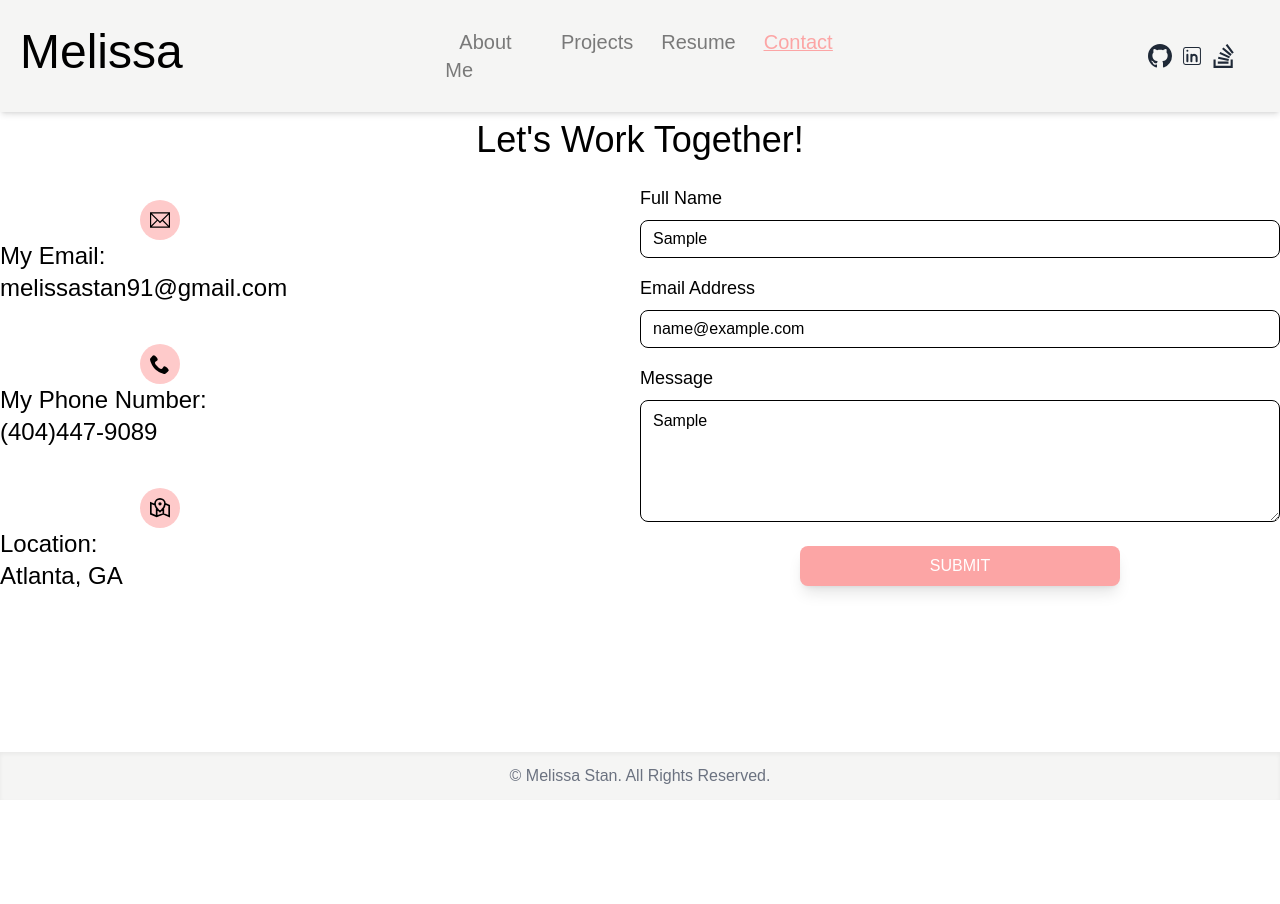
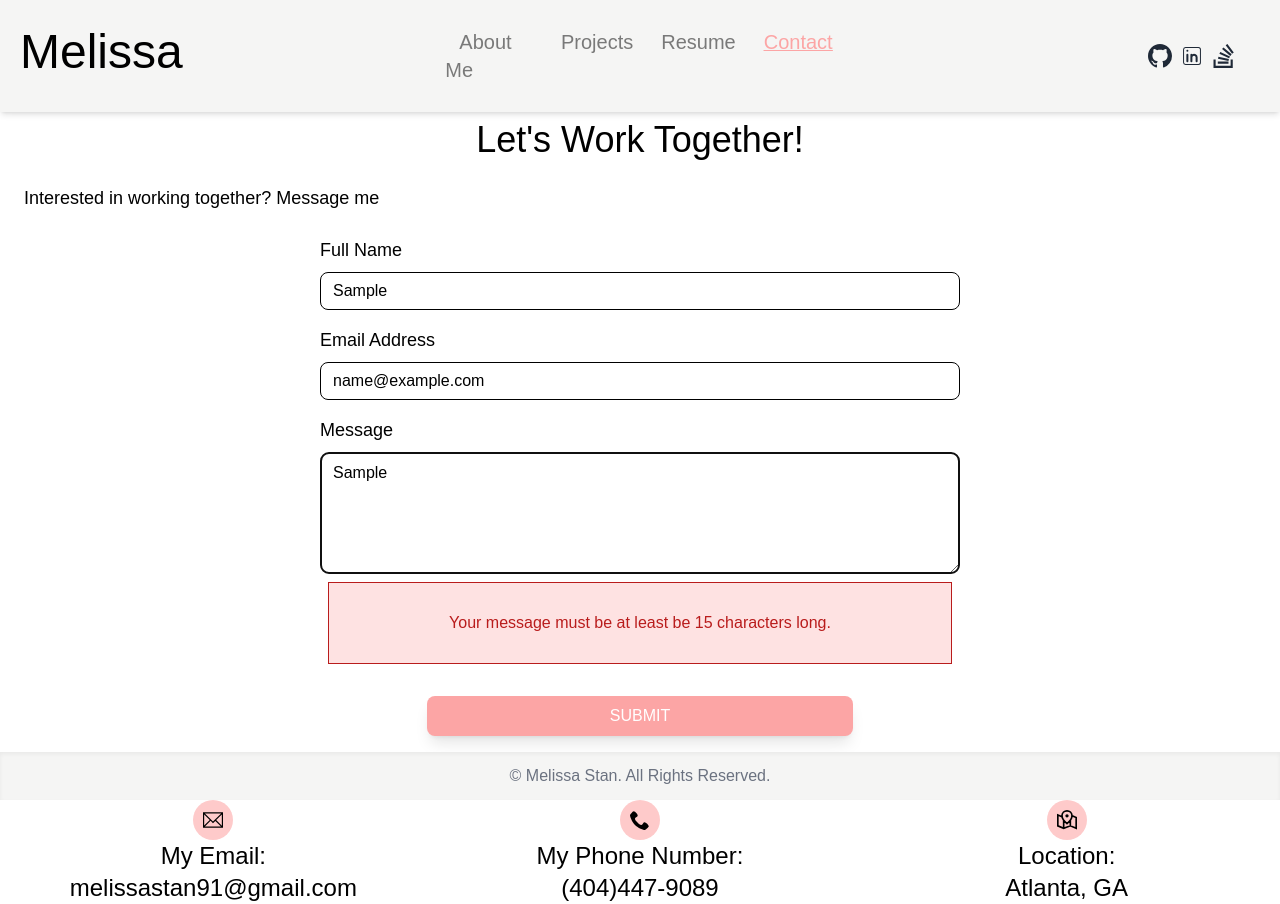
Before and after one commit to mstan19/professional-portfolio, a React (Create React App) app: page /contact in a window 1280 px wide. Both pictures are taken after typing "Sample", "name@example.com", "Sample" into the empty fields and a click on the button "SUBMIT". Before the commit the page ends 800 px from the top, so only its background shows below. Built offline with nearby package versions, Linux system fonts and the light colour scheme.

Commit message:
users can send me meassges and it's validated

```diff
--- a/package.json
+++ b/package.json
@@ -3,11 +3,13 @@
   "version": "0.1.0",
   "private": true,
   "dependencies": {
+    "@emailjs/browser": "^3.4.0",
     "@testing-library/jest-dom": "^5.16.5",
     "@testing-library/react": "^13.4.0",
     "@testing-library/user-event": "^13.5.0",
     "react": "^18.2.0",
     "react-dom": "^18.2.0",
+    "react-hook-form": "^7.43.1",
     "react-icons": "^4.7.1",
     "react-router-dom": "^6.4.4",
     "react-scripts": "^5.0.1",
--- a/src/components/Navbar.jsx
+++ b/src/components/Navbar.jsx
@@ -82,7 +82,7 @@ const Navbar = () => {
 					</ul>
 
 					{/* icons */}
-					<ul className="p-2 flex justify-between md:justify-end  md:float-right">
+					<ul className="p-2 flex justify-between md:justify-end md:float-right">
 						{icons.map((icon) => (
 							<Link
 							className="inline-block md:px-1"
--- a/src/pages/Contact.jsx
+++ b/src/pages/Contact.jsx
@@ -1,16 +1,20 @@
-import React, { useState, useEffect } from "react";
+import React, { useState, useRef } from "react";
+import { useForm } from "react-hook-form";
 import { Link } from "react-router-dom";
 import { ImPhone } from "react-icons/im";
 import { TfiEmail } from "react-icons/tfi";
 import { GrMapLocation } from "react-icons/gr";
+import emailjs from '@emailjs/browser';
 
 
 const Contact = () => {
-	const [userData, setUserData] = useState({
-		name: "",
-		email: "",
-		message: ""
-	});
+	const form = useRef();
+	const {register, formState: {errors}, handleSubmit} = useForm();
+	// const [userData, setUserData] = useState({
+	// 	name: "",
+	// 	email: "",
+	// 	message: ""
+	// });
 
 	const myContactInfomations = [
 		{
@@ -32,51 +36,30 @@ const Contact = () => {
 
 
 	// update state based on form input changes
-	const handleInputChange = (event) => {
-		const { name, value } = event.target;
-		setUserData({ ...userData, [name]: value });
-	};
+	// const handleInputChange = (event) => {
+	// 	const { name, value } = event.target;
+	// 	setUserData({ ...userData, [name]: value });
+	// 	console.log(userData)
+	// };
+	console.log("errors", errors)
 
-	const onSubmit = async (event) => {
+	const sendEmail = async (event) => {
 		event.preventDefault();
-		try {
-
-		} catch (e) {
-			console.error(e);
-		}
-
+			emailjs.sendForm('service_9d0xx8q', 'template_1908rlg', form.current, '3j4PV5samtA2z-FeV')
+			.then((result) => {
+				console.log(result.text);
+				console.log("Message was sent!");
+			}, (error) => {
+				console.log(error.text);
+			});
 	};
 	return (
 		<div className="">
 			<h1 className="text-4xl font-normal text-center m-6">Let's Work Together!</h1>
-			<div className="container m-auto">
-
-				<div className="grid grid-cols-1 md:grid-cols-2 ">
-					<div className="space-y-6">
-						{myContactInfomations.map((myContact) => (
-							<div className="text-2xl" key={myContact.info}>
-								<div className="flex grid grid-cols-2">
-									<div className="flex justify-center">
-										<div className="w-10 h-10 mt-4 bg-red-200 rounded-full relative flex justify-center items-center text-center">
-											<h2 className="text-xl grid place-items-center">{myContact.icon}</h2>
-										</div>
-									</div>
-								</div>
-								<div>
-									<div className="">{myContact.title}</div>
-									<div className="">{myContact.info}</div>
-								</div>
-
-							</div>
-						))}
-					</div>
-					<form onSubmit={onSubmit} className="bg-white p-0 m-0">
-						{/* {error ? (
-							<div className="text-red-700 bg-red-100 text-base border-solid border border-red-700 text-center p-7 mb-2">
-								Error: Incorrect credentials
-							</div>
-						) : null} */}
-						<div className="mb-4">
+			<p className="text-lg m-6">Interested in working together? Message me</p>
+			<div className="container mx-auto">
+				<form ref={form} onSubmit={handleSubmit((data) => console.log(data))} className="flex flex-col items-center bg-white p-0 m-2 md:m-0">
+					<div className="mb-4 md:w-1/2 w-full">
 						<label
 							className="block text-black-700 text-lg mb-2"
 							htmlFor="name"
@@ -84,13 +67,24 @@ const Contact = () => {
 							Full Name
 						</label>
 						<input
+							{...register("user_name",{
+								required: "Name is required.",
+								minLength: {
+									value: 3,
+									message: "Full name must be at least be 2 characters long."
+								},
+							})}
 							className="appearance-none border border-black w-full py-2 px-3 text-black-700 leading-tight rounded-lg"
-								name="name"
+							name="user_name"
 							type="text"
-								onChange={handleInputChange}
+							// onChange={handleInputChange}
 						></input>
+						{errors && errors.user_name?.message ? (
+                       <p className="text-red-700 bg-red-100 text-base border-solid border border-red-700 text-center p-7 m-2">{errors.user_name?.message}</p>
+                    ) : null}
+
 					</div>
-						<div className="mb-4">
+					<div className="mb-4 md:w-1/2 w-full">
 						<label
 							className="block text-black-700 text-lg mb-2"
 							htmlFor="email"
@@ -98,31 +92,77 @@ const Contact = () => {
 							Email Address
 						</label>
 						<input
+						{...register("user_email",{
+							required: "Your email is required.",
+							pattern: {
+								value: /^(([^<>()[\]\\.,;:\s@"]+(\.[^<>()[\]\\.,;:\s@"]+)*)|(".+"))@((\[[0-9]{1,3}\.[0-9]{1,3}\.[0-9]{1,3}\.[0-9]{1,3}\])|(([a-zA-Z\-0-9]+\.)+[a-zA-Z]{2,}))$/,
+								message: "Email must be valid."
+							},
+						})}
 							className="appearance-none border border-black w-full py-2 px-3 text-black-700 leading-tight rounded-lg"
-								name="email"
+							name="user_email"
 							type="text"
-								onChange={handleInputChange}
+							// onChange={handleInputChange}
 						></input>
+
+						{errors && errors.user_email?.message ? (
+                       <p className="text-red-700 bg-red-100 text-base border-solid border border-red-700 text-center p-7 m-2">{errors.user_email?.message}</p>
+                    ) : null}
+
 					</div>
 
-						<div className="mb-6">
+					<div className="mb-6 md:w-1/2 w-full">
 						<label
 							className="block text-black-700 text-lg mb-2"
 							htmlFor="message"
 						>
 							Message
 						</label>
-							<textarea rows="5" className="block appearance-none border border-black w-full p-2.5 px-3 text-black-700 leading-tight rounded-lg" name="message" id="message" type="text" onChange={handleInputChange}></textarea>
+						<textarea
+						{...register("message",{
+							required: "Message is required.",
+							minLength: {
+								value: 15,
+								message: "Your message must be at least be 15 characters long."
+							},
+						})}
+						{...register("message")}
+							rows="5"
+							className="block appearance-none border border-black w-full p-2.5 px-3 text-black-700 leading-tight rounded-lg"
+							name="message"
+							id="message"
+							type="text"
+							// onChange={handleInputChange}
+						>
+						</textarea>
+
+						{errors && errors.message?.message ? (
+                        <p className="text-red-700 bg-red-100 text-base border-solid border border-red-700 text-center p-7 m-2">{errors.message?.message}</p>
+                    ) : null}
+
 					</div>
-						<div className="flex flex-col items-center justify-between">
 					<button
-								className="bg-red-300 w-1/2 shadow-lg rounded-lg hover:bg-red-400 text-white py-2 px-4 focus:outline-none focus:shadow-outline"
+						className="bg-red-300 w-1/3 shadow-lg rounded-lg hover:bg-red-400 text-white py-2 px-4 focus:outline-none focus:shadow-outline"
 						type="submit"
+						value="Send"
 					>
 						SUBMIT
 					</button>
+				</form>
+				<div className="grid grid-cols-1 md:grid-cols-3 mt-16 mb-28 md:mb-0">
+					{myContactInfomations.map((myContact) => (
+						<div className="text-2xl" key={myContact.info}>
+							<div className="flex justify-center">
+								<div className="w-10 h-10 bg-red-200 rounded-full relative flex justify-center text-center">
+									<h2 className="text-xl grid place-items-center">{myContact.icon}</h2>
 								</div>
-					</form>
+							</div>
+							<div>
+								<div className="flex justify-center">{myContact.title}</div>
+								<div className="flex justify-center">{myContact.info}</div>
+							</div>
+						</div>
+					))}
 				</div>
 			</div>
 		</div>
--- a/src/pages/Footer.jsx
+++ b/src/pages/Footer.jsx
@@ -6,7 +6,7 @@ const Footer = () => {
 
 
     return (
-        <footer className="bg-stone-100 shadow-inner absolute bottom-0 w-full h-12 items-center flex justify-center">
+        <footer className="flex-grow bg-stone-100 shadow-inner fixed inset-x-0 bottom-0 w-full h-12 items-center flex justify-center">
             <hr className="border-gray-200 dark:border-gray-700" />
             <span className="block text-base text-gray-500 sm:text-center dark:text-gray-400">© Melissa Stan. All Rights Reserved.</span>
         </footer>
```
Also changed, not shown: 1 other file (tests, documents, lock files or other folders). Lines whose indentation alone changed are shown as unchanged.
